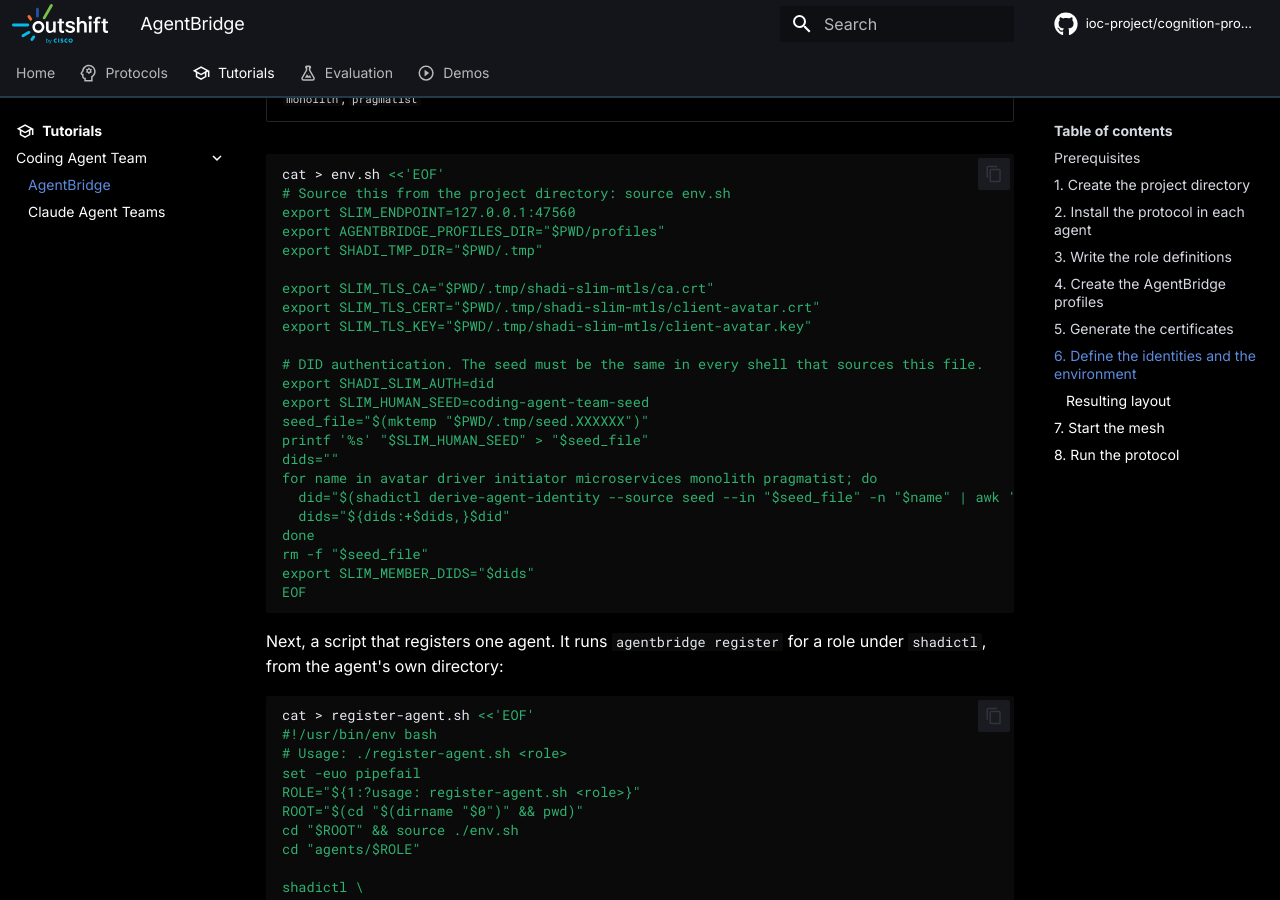
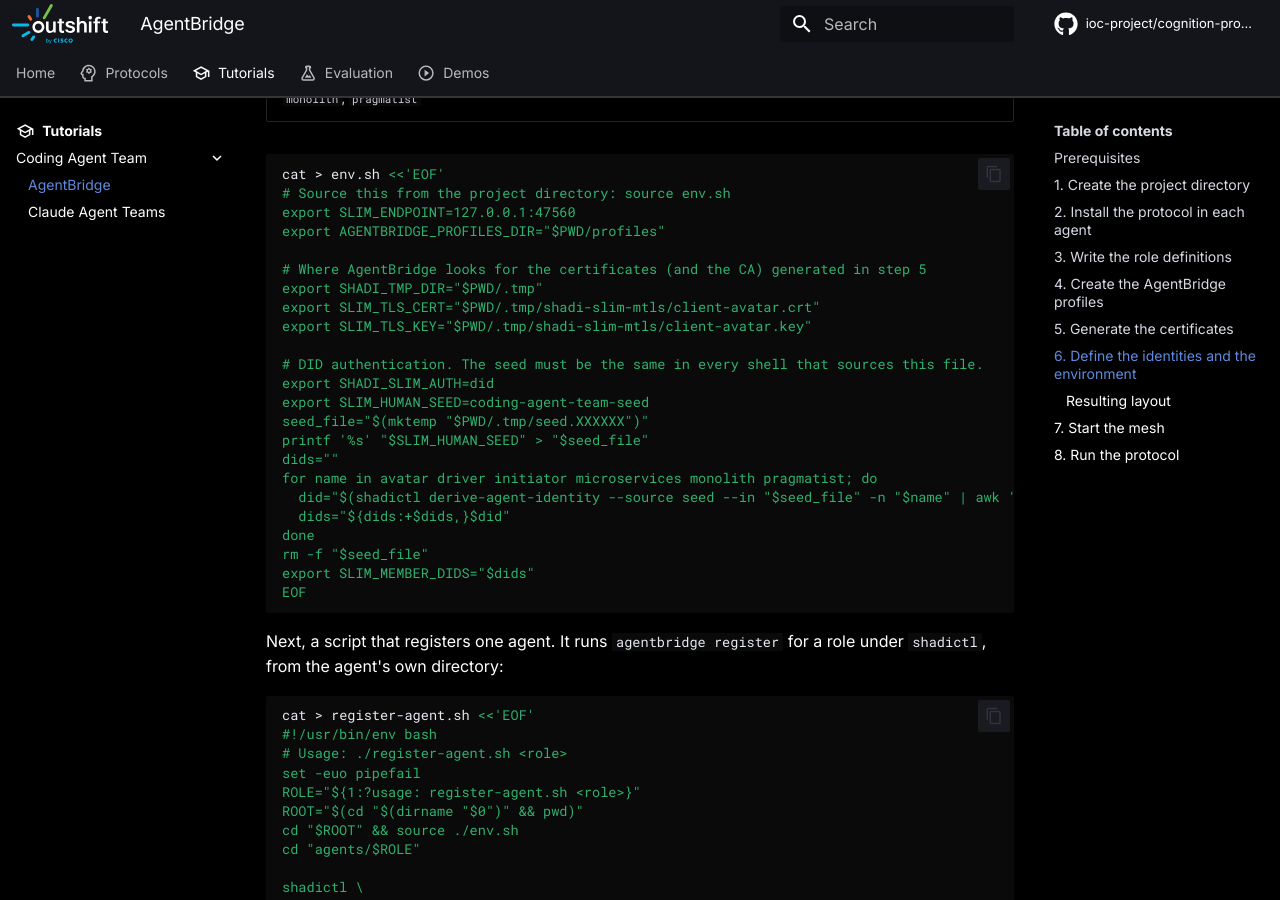
Before and after one commit to ioc-project/cognition-protocols, an MkDocs documentation site: the page built from docs/tutorials/coding-agent-team/agentbridge.md, in a window 1280 px wide and 900 px high, scrolled down 3952 px. Built offline with MkDocs 1.6.1 and Material for MkDocs 9.7.7, drawn with Linux system fonts in a browser that asks for light colours; comment, search, counter and statistics services are not loaded.

Commit message:
docs: drop the redundant SLIM_TLS_CA from env.sh
Signed-off-by: Mauro Sardara <msardara@cisco.com>

```diff
--- a/docs/tutorials/coding-agent-team/agentbridge.md
+++ b/docs/tutorials/coding-agent-team/agentbridge.md
@@ -179,9 +179,9 @@
 # Source this from the project directory: source env.sh
 export SLIM_ENDPOINT=127.0.0.1:47560
 export AGENTBRIDGE_PROFILES_DIR="$PWD/profiles"
+
+# Where AgentBridge looks for the certificates (and the CA) generated in step 5
 export SHADI_TMP_DIR="$PWD/.tmp"
-
-export SLIM_TLS_CA="$PWD/.tmp/shadi-slim-mtls/ca.crt"
 export SLIM_TLS_CERT="$PWD/.tmp/shadi-slim-mtls/client-avatar.crt"
 export SLIM_TLS_KEY="$PWD/.tmp/shadi-slim-mtls/client-avatar.key"
 
```
